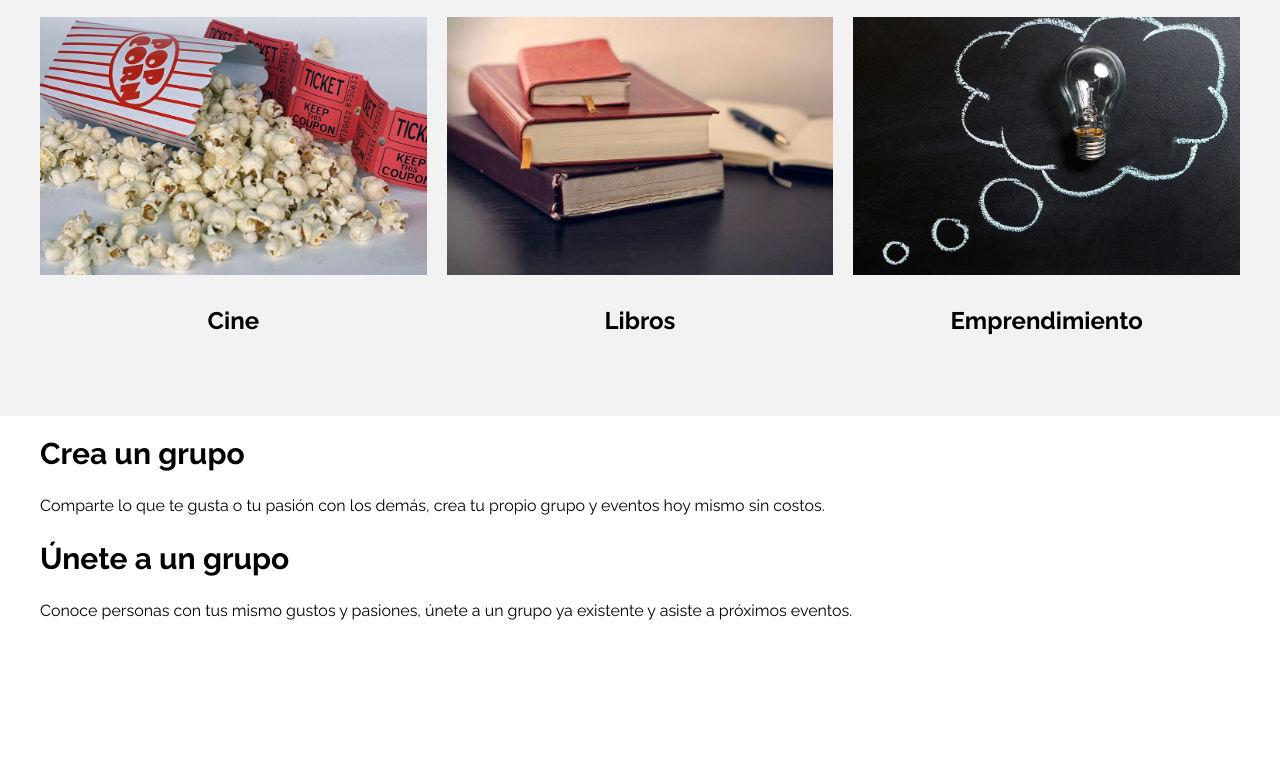
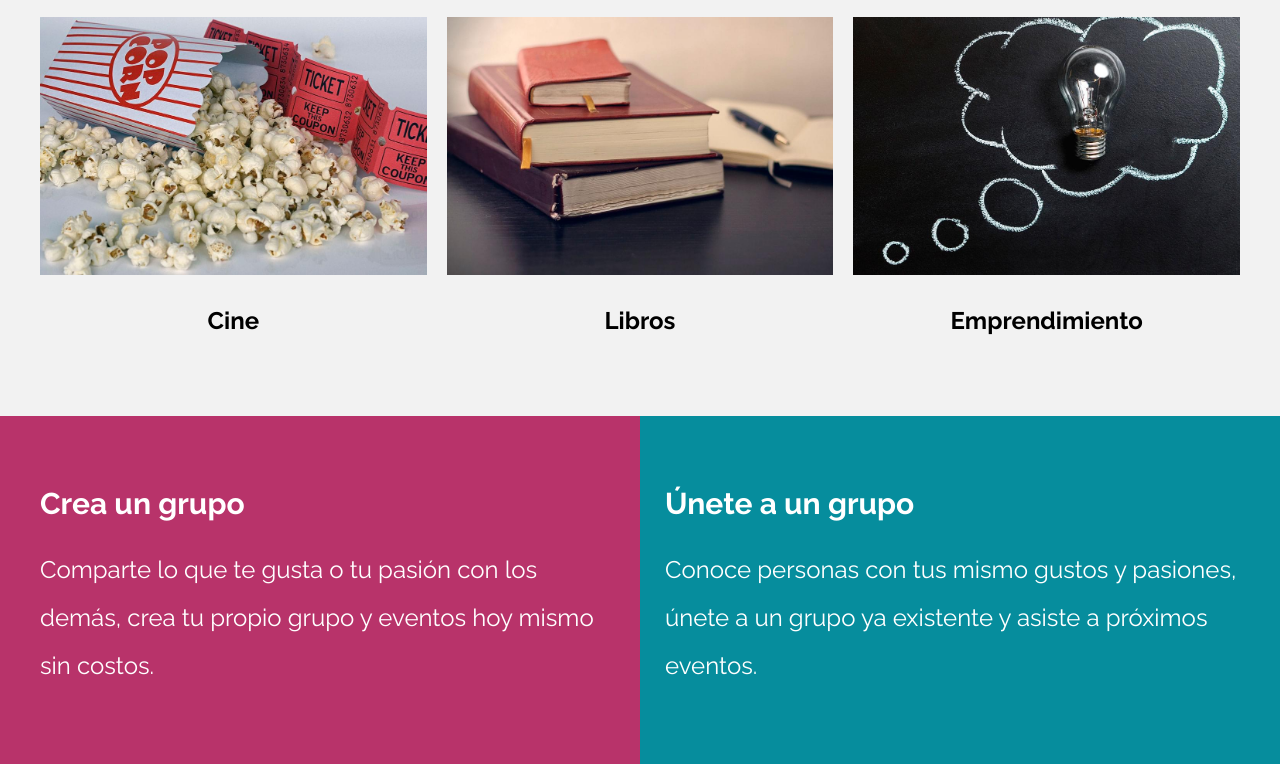
Before and after one commit to HugoAvila-Dev/Meeti, a website: page index.html in a window 1280 px wide. Shown: the part 2833-3597 px from the top of the page. Before the commit the page ends 3475 px from the top, so only its background shows below. Drawn offline with Linux system fonts and the light colour scheme.

Commit message:
css a grupos

```diff
--- a/index.html
+++ b/index.html
@@ -179,14 +179,14 @@
     </section>
     <section class="grupos">
         <div class="grupos__grid contenedor">
-            <div class="grupo__bloque">
-                <h3 class="grupo__heading">Crea un grupo</h3>
-                <p class="grupo__texto">Comparte lo que te gusta o tu pasión con los demás, crea
+            <div class="grupos__bloque">
+                <h3 class="grupos__heading">Crea un grupo</h3>
+                <p class="grupos__texto">Comparte lo que te gusta o tu pasión con los demás, crea
                     tu propio grupo y eventos hoy mismo sin costos.</p>
             </div>
-            <div class="grupo__bloque">
-                <h3 class="grupo__heading">Únete a un grupo</h3>
-                <p class="grupo__texto">Conoce personas con tus mismo gustos y pasiones, únete a un
+            <div class="grupos__bloque">
+                <h3 class="grupos__heading">Únete a un grupo</h3>
+                <p class="grupos__texto">Conoce personas con tus mismo gustos y pasiones, únete a un
                     grupo ya existente y asiste a próximos eventos.</p>
             </div>
         </div>
--- a/src/scss/ui/contenido/_grupos.scss
+++ b/src/scss/ui/contenido/_grupos.scss
@@ -0,0 +1,28 @@
+@use 'base/variables' as v;
+@use 'base/mixins' as m;
+
+
+.grupos {
+    background-image: linear-gradient(to bottom, v.$primario 0%, v.$primario 50%, v.$secundario 50%, v.$secundario 100% );
+    color: v.$blanco;
+    padding: 5rem 0;
+
+    @include m.tablet {
+    background-image: linear-gradient(to right, v.$primario 0%, v.$primario 50%, v.$secundario 50%, v.$secundario 100% );
+
+     }
+    &__grid {
+        @include m.grid(1, 5rem);
+        @include m.tablet {
+            @include m.grid(2, 5rem);
+         }
+    }
+    &__heading {
+        font-size: 3rem;
+    }
+    &__texto {
+        color: v.$blanco;
+        font-size: 2.4rem;
+        line-height: 2;
+    }
+}
--- a/src/scss/ui/contenido/_index.scss
+++ b/src/scss/ui/contenido/_index.scss
@@ -2,3 +2,4 @@
 @forward 'busqueda';
 @forward 'eventos';
 @forward 'categorias';
+@forward 'grupos';
```
Also changed, not shown: build/css/app.css, 1 other file.
